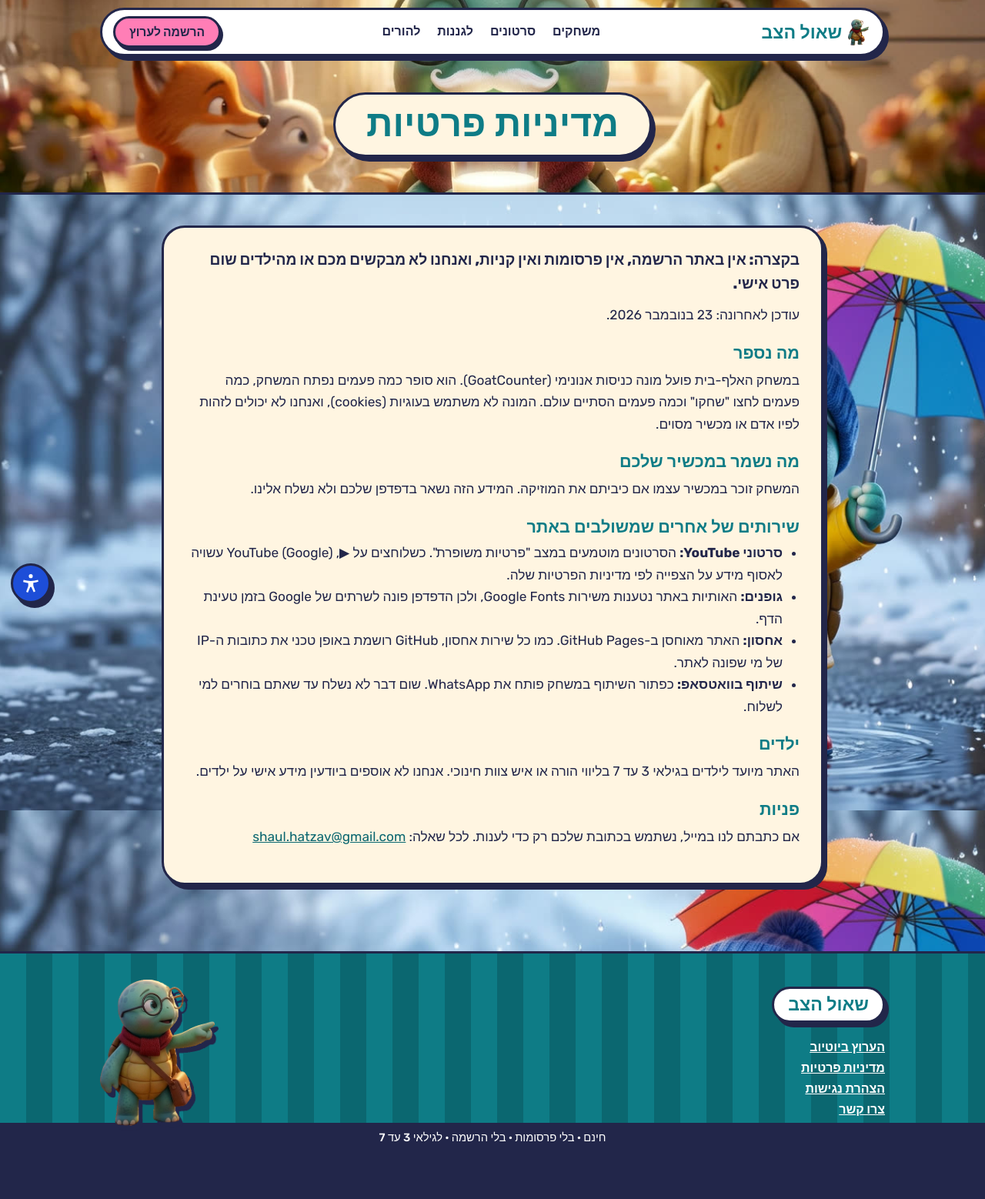
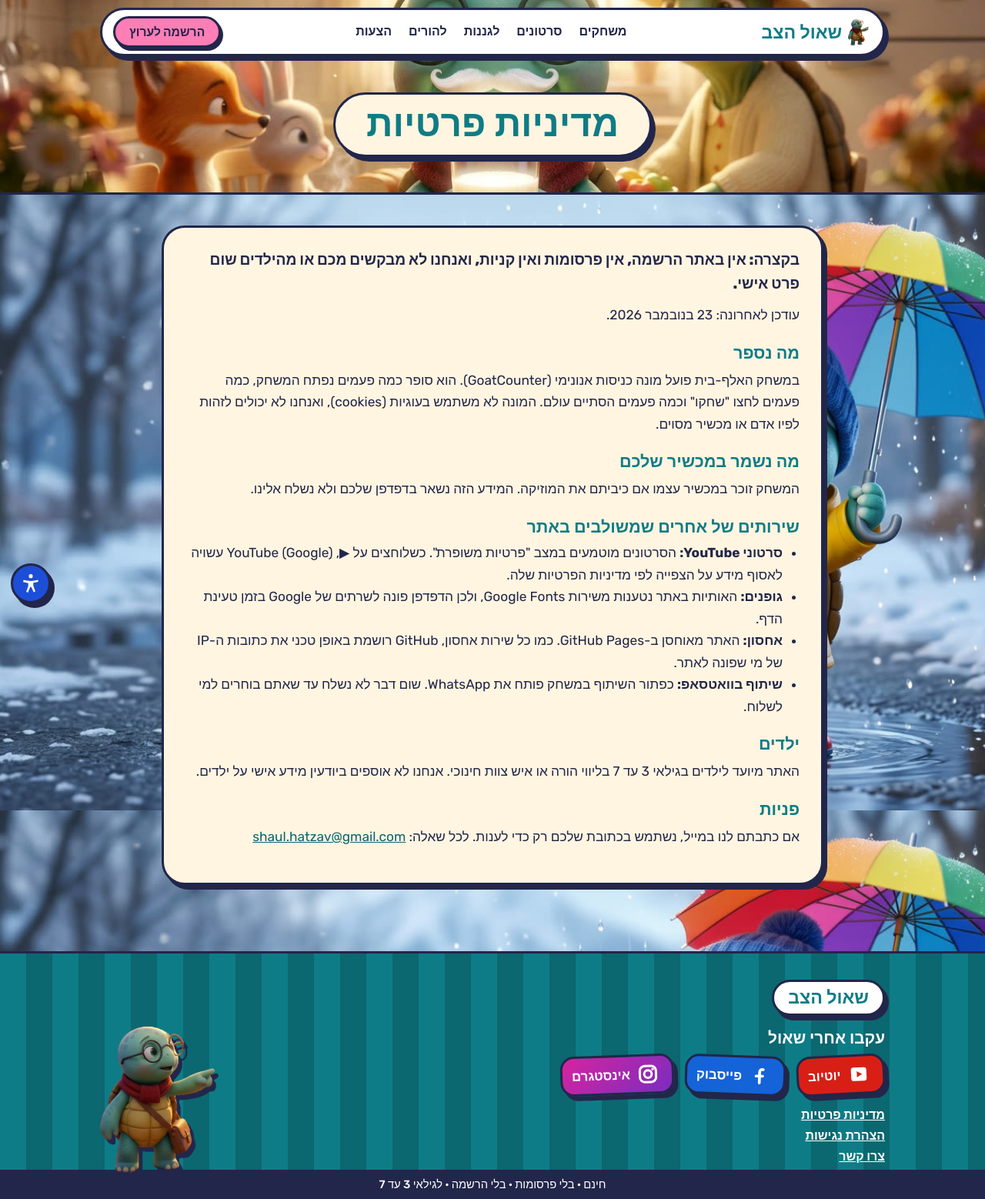
Before and after one commit to shaulhatzav-dotcom/shaulhatzav-dotcom.github.io, a plain HTML site: page privacy/index.html in a window 1280 px wide. Shown: the whole page at 77% size. Before the commit the page ends 1497 px from the top, so only its background shows below. Drawn offline with Linux system fonts and the light colour scheme.

Commit message:
Add files via upload

```diff
--- a/privacy/index.html
+++ b/privacy/index.html
@@ -18,14 +18,14 @@
 <link rel="preconnect" href="https://fonts.googleapis.com">
 <link rel="preconnect" href="https://fonts.gstatic.com" crossorigin>
 <link href="https://fonts.googleapis.com/css2?family=Fredoka:wght@500;600;700&family=Rubik:wght@400;500;700;800;900&display=swap" rel="stylesheet">
-<link rel="stylesheet" href="../css/site.css?v=2">
+<link rel="stylesheet" href="../css/site.css?v=5">
 </head>
 <body>
 <a class="skip" href="#main">דלגו לתוכן</a>
 <header class="bar"><div class="b st">
   <a class="logo" href="../index.html"><img src="../img/shaul.png" alt="" width="313" height="398">שאול הצב</a>
-  <nav aria-label="ראשי"><a href="../alef-bet/">משחקים</a><a href="../videos/">סרטונים</a><a href="../gan/">לגננות</a><a href="../index.html#about">להורים</a></nav>
-  <details class="menu"><summary>תפריט</summary><div class="st"><a href="../alef-bet/">משחקים</a><a href="../videos/">סרטונים</a><a href="../gan/">לגננות</a><a href="../index.html#about">להורים</a></div></details>
+  <nav aria-label="ראשי"><a href="../alef-bet/">משחקים</a><a href="../videos/">סרטונים</a><a href="../gan/">לגננות</a><a href="../index.html#about">להורים</a><a href="../index.html#ideas">הצעות</a></nav>
+  <details class="menu"><summary>תפריט</summary><div class="st"><a href="../alef-bet/">משחקים</a><a href="../videos/">סרטונים</a><a href="../gan/">לגננות</a><a href="../index.html#about">להורים</a><a href="../index.html#ideas">הצעות</a></div></details>
   <a class="pill p" href="https://www.youtube.com/channel/UC1-MnNsGyyjfJZPgiCrN3sg?sub_confirmation=1" rel="noopener">הרשמה לערוץ</a>
 </div></header>
 <main id="main">
@@ -58,7 +58,7 @@
   <div>
     <a class="logo st" href="../index.html">שאול הצב</a>
     <nav aria-label="תחתון">
-      <a href="https://www.youtube.com/channel/UC1-MnNsGyyjfJZPgiCrN3sg" rel="noopener">הערוץ ביוטיוב</a>
+      <div class="follow"><p class="fh">עקבו אחרי שאול</p><div class="soc"><a class="st yt" href="https://www.youtube.com/channel/UC1-MnNsGyyjfJZPgiCrN3sg" rel="noopener" aria-label="שאול הצב ביוטיוב"><svg viewBox="0 0 24 24" aria-hidden="true"><path d="M4 7.6q0-2.6 2.6-2.6h10.8q2.6 0 2.6 2.6v8.8q0 2.6-2.6 2.6H6.6q-2.6 0-2.6-2.6z" fill="#fff"/><path d="M10 8.8l5.4 3.2-5.4 3.2z" fill="#d81f16"/></svg><span>יוטיוב</span></a><a class="st fb" href="https://www.facebook.com/profile.php?id=61596249973503" rel="noopener" aria-label="שאול הצב בפייסבוק"><svg viewBox="0 0 24 24" aria-hidden="true"><path d="M15.6 5.4q-3.6-.8-3.6 3v10.8M8.4 12.2h6.8" fill="none" stroke="#fff" stroke-width="2.9" stroke-linecap="round" stroke-linejoin="round"/></svg><span>פייסבוק</span></a><a class="st ig" href="https://www.instagram.com/shaul.hatzav/" rel="noopener" aria-label="שאול הצב באינסטגרם"><svg viewBox="0 0 24 24" aria-hidden="true"><rect x="3.6" y="3.6" width="16.8" height="16.8" rx="5.2" fill="none" stroke="#fff" stroke-width="2.4"/><circle cx="12" cy="12" r="3.9" fill="none" stroke="#fff" stroke-width="2.4"/><circle cx="17" cy="7" r="1.4" fill="#fff"/></svg><span>אינסטגרם</span></a></div></div>
       <a href="../privacy/">מדיניות פרטיות</a>
       <a href="../accessibility/">הצהרת נגישות</a>
       <a href="mailto:shaul.hatzav@gmail.com">צרו קשר</a>
```
